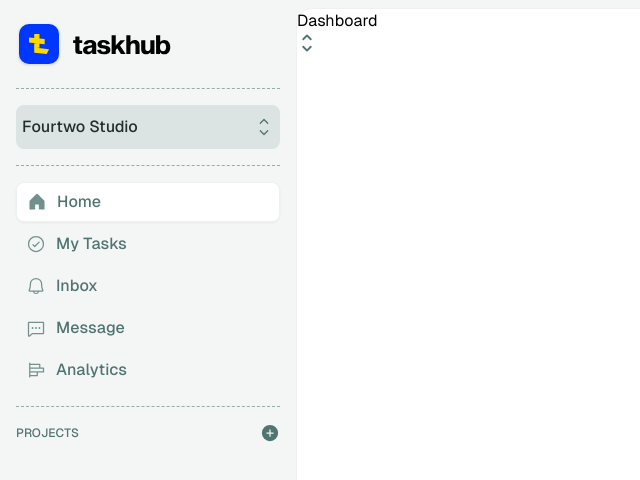
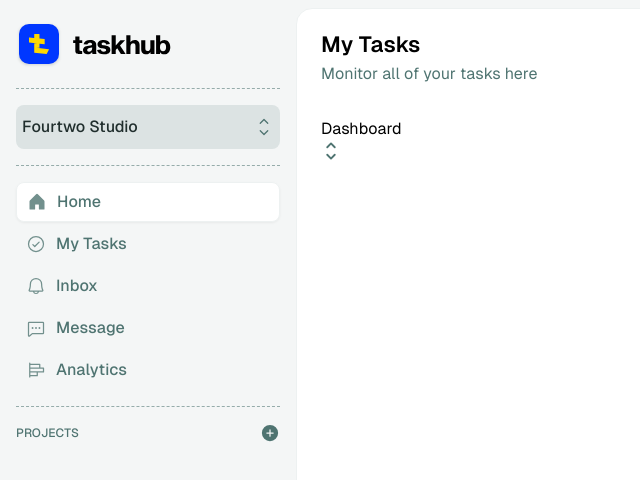
Before and after one commit to keshavkatwe/taskhub, a Next.js app: page / in a window 1280 px wide. Shown: the top 480 px of the page, without its empty margins (0-640 px from the left). Built offline with nearby package versions, Linux system fonts and the light colour scheme.

Commit message:
fixed layout

```diff
--- a/src/app/(dashboard)/layout.tsx
+++ b/src/app/(dashboard)/layout.tsx
@@ -49,10 +49,18 @@ const DashboardLayout = ({ children }: PropsWithChildren) => {
       <div className={"flex-grow p-2"}>
         <div
           className={
-            "rounded-br-16 bg-background-white h-full border border-gray-50"
+            "rounded-br-16 bg-background-white h-full border border-gray-50 p-6 flex flex-col gap-8"
           }
         >
-          {children}
+          <div>
+            <div className={"flex flex-col gap-1.5"}>
+              <p className={"text-display5 font-semibold"}>My Tasks</p>
+              <p className={"text-body-large text-gray-500"}>
+                Monitor all of your tasks here
+              </p>
+            </div>
+          </div>
+          <div>{children}</div>
         </div>
       </div>
     </div>
--- a/tailwind.config.ts
+++ b/tailwind.config.ts
@@ -12,7 +12,12 @@ const config: Config = {
       display2: "40px",
       display3: "32px",
       display4: "26px",
-      display5: "22px",
+      display5: [
+        "22px",
+        {
+          lineHeight: "24px",
+        },
+      ],
       display6: "18px",
       display7: "16px",
       h1: "48px",
@@ -21,7 +26,12 @@ const config: Config = {
       h4: "24px",
       h5: "20px",
       h6: "18px",
-      "body-large": "16px",
+      "body-large": [
+        "16px",
+        {
+          lineHeight: "22px",
+        },
+      ],
       "body-medium": "14px",
       "body-small": "12px",
       "body-x-small": "10px",
```
